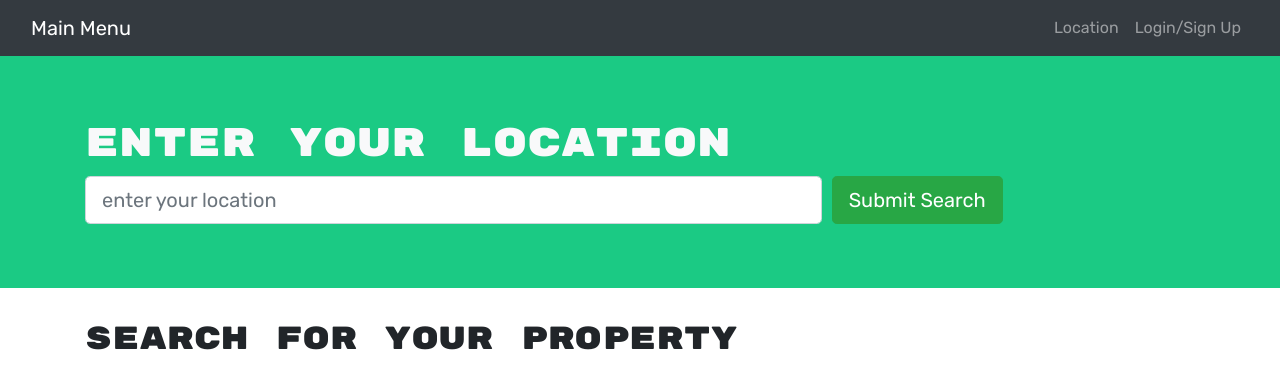
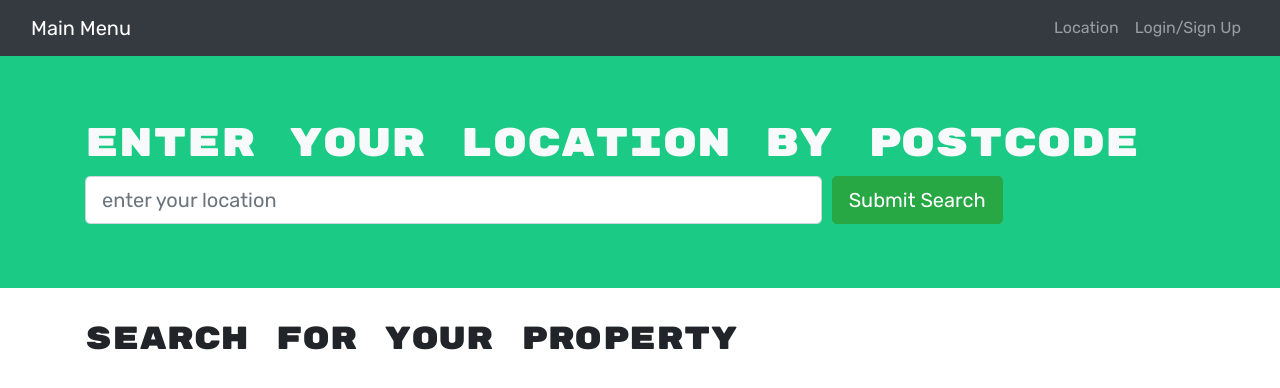
Before and after one commit to sgc1992/Own-Your-Rent, a React (Create React App) app in the folder client/: page / in a window 1280 px wide. Shown: the top 388 px of the page. Built offline with nearby package versions, Linux system fonts and the light colour scheme.

Commit message:
renamed the h1 to Enter your location by postcode

```diff
--- a/client/src/pages/SearchApartment.js
+++ b/client/src/pages/SearchApartment.js
@@ -56,7 +56,7 @@ const SearchApartment = () => {
     <>
       <Jumbotron fluid className='text-light bg-dark'>
         <Container>
-          <h1>Enter your location</h1>
+          <h1>Enter your location by postcode</h1>
           <Form onSubmit={handleFormSubmit}>
             {console.log(searchedApartments)}
             <Form.Row>
```
